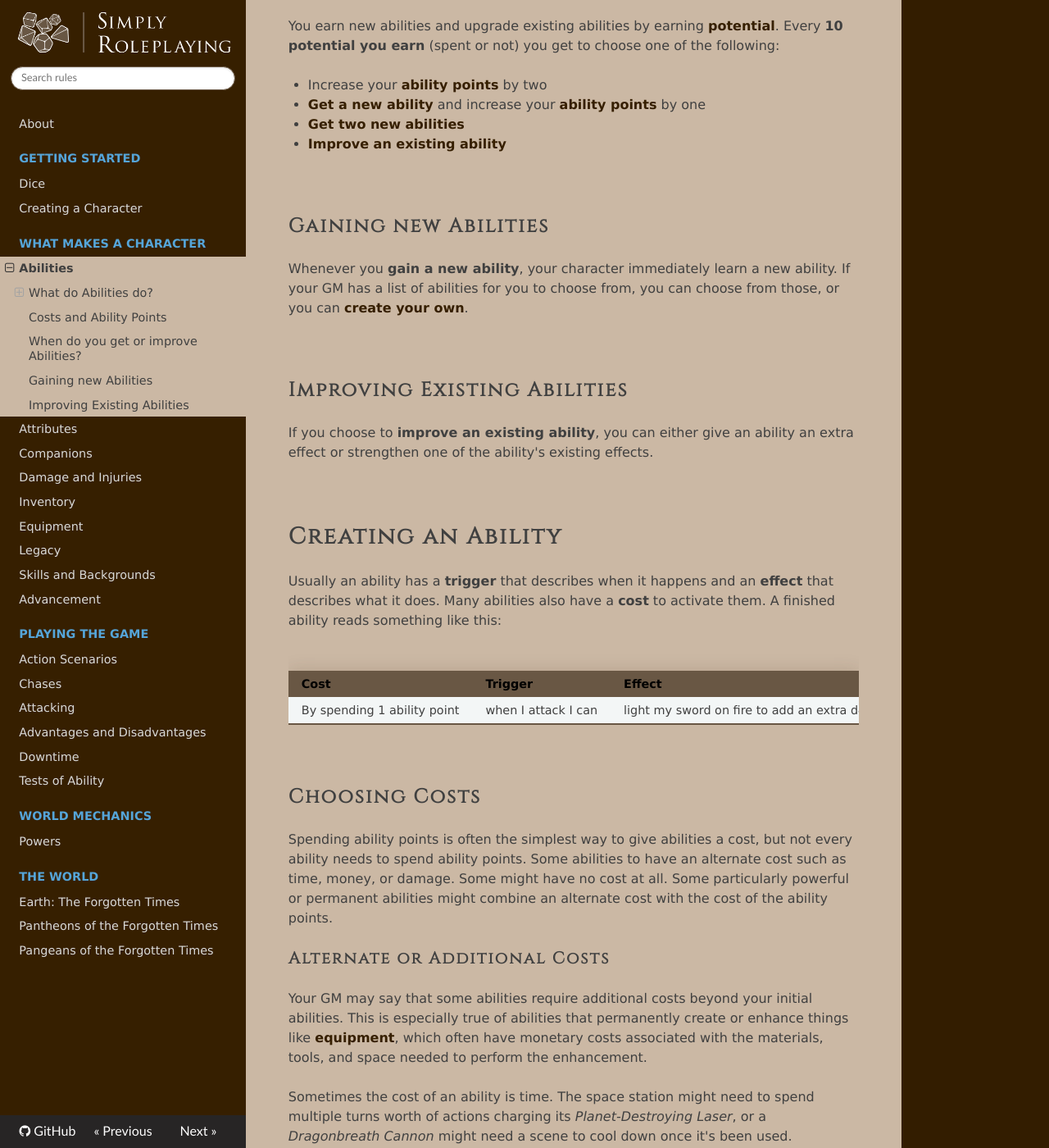
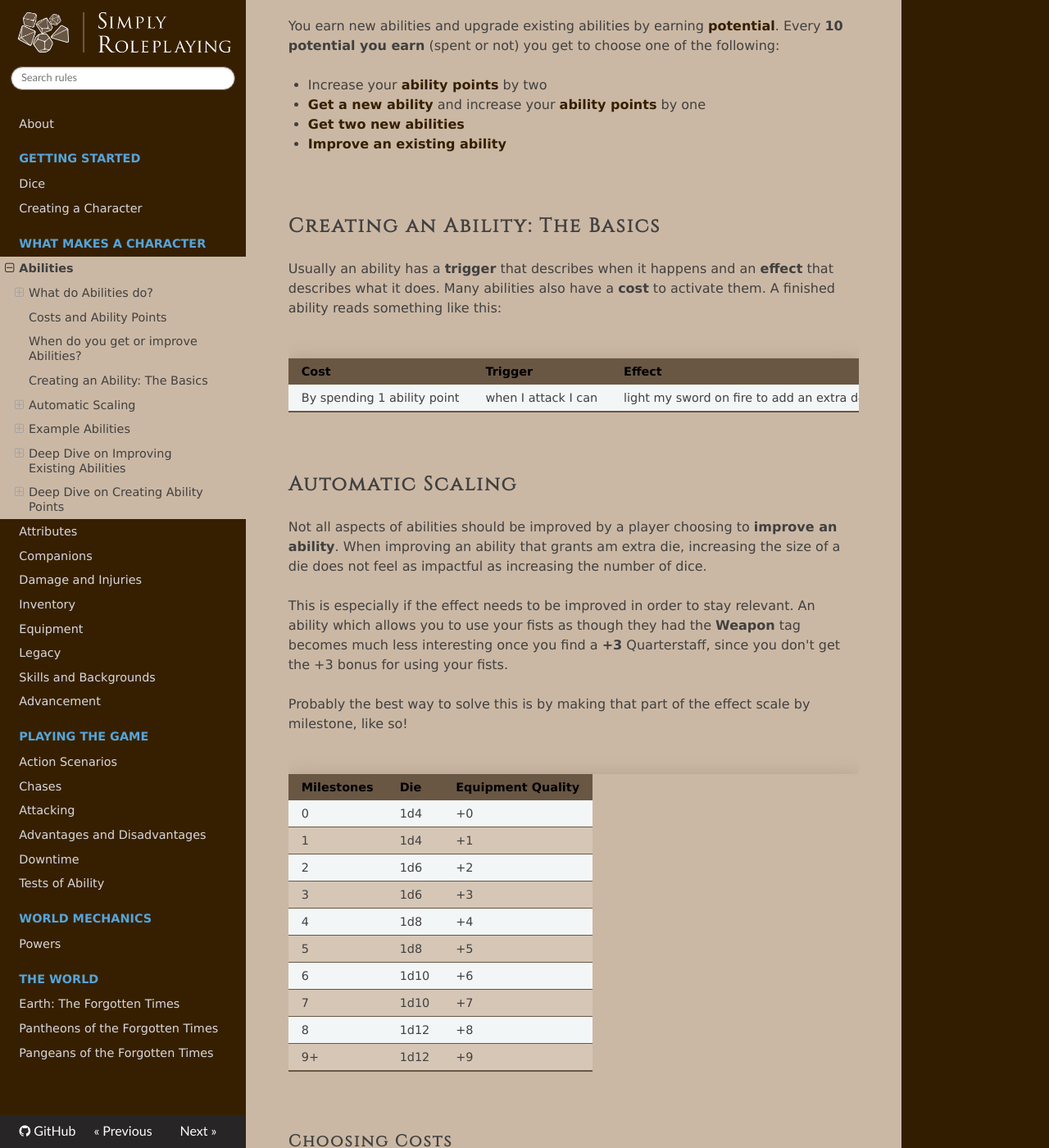
Before and after one commit to TheFifthRider/simply-roleplaying-webapp, an MkDocs documentation site: the page built from docs/character/abilities.md, in a window 1280 px wide and 1400 px high, scrolled down 1415 px. Shown: the whole window at 82% size. Built offline with MkDocs 1.6.1, drawn with Linux system fonts in a browser that asks for light colours; nearby versions of some CDN libraries; some of the changed text lies outside the part shown.

Commit message:
feat: Adding more to Abilities

```diff
--- a/docs/character/abilities.md
+++ b/docs/character/abilities.md
@@ -33,39 +33,50 @@
 You earn new abilities and upgrade existing abilities by earning [potential](milestones.md). Every **10 potential you earn** (spent or not) you get to choose one of the following:
 
 * Increase your [ability points](#costs-and-ability-points) by two
-* [Get a new ability](#gaining-new-abilities) and increase your [ability points](#costs-and-ability-points) by one
-* [Get two new abilities](#gaining-new-abilities)
+* [Get a new ability](#creating-an-ability) and increase your [ability points](#costs-and-ability-points) by one
+* [Get two new abilities](#creating-an-ability)
 * [Improve an existing ability](#improving-existing-abilities)
 
 <br/>
 
-## Gaining new Abilities
+## Creating an Ability: The Basics
 
-Whenever you **gain a new ability**, your character immediately learn a new ability. If your GM has a list of abilities for you to choose from, you can choose from those, or you can [create your own](#creating-an-ability).
+Usually an ability has a **trigger** that describes when it happens and an **effect** that describes what it does. Many abilities also have a **cost** to activate them. A finished ability reads something like this:
+
+| Cost                        | Trigger             | Effect                                            |
+| --------------------------- | ------------------- | ------------------------------------------------- |
+| By spending 1 ability point | when I attack I can | light my sword on fire to add an extra d4 damage. |
 
 <br/>
 
-## Improving Existing Abilities
+## Automatic Scaling
 
-If you choose to **improve an existing ability**, you can either give an ability an extra effect or strengthen one of the ability's existing effects.
+Not all aspects of abilities should be improved by a player choosing to **improve an ability**. When improving an ability that grants am extra die, increasing the size of a die does not feel as impactful as increasing the number of dice.
+
+This is especially if the effect needs to be improved in order to stay relevant. An ability which allows you to use your fists as though they had the **Weapon** tag becomes much less interesting once you find a **+3** Quarterstaff, since you don't get the +3 bonus for using your fists.
+
+Probably the best way to solve this is by making that part of the effect scale by milestone, like so!
+
+| Milestones | Die  | Equipment Quality |
+| ---------- | ---- | ----------------- |
+| 0          | 1d4  | +0                |
+| 1          | 1d4  | +1                |
+| 2          | 1d6  | +2                |
+| 3          | 1d6  | +3                |
+| 4          | 1d8  | +4                |
+| 5          | 1d8  | +5                |
+| 6          | 1d10 | +6                |
+| 7          | 1d10 | +7                |
+| 8          | 1d12 | +8                |
+| 9+         | 1d12 | +9                |
 
 <br/>
 
-# Creating an Ability
-
-Usually an ability has a **trigger** that describes when it happens and an **effect** that describes what it does. Many abilities also have a **cost** to activate them. A finished ability reads something like this:
-
-| Cost                        | Trigger             | Effect                                                |
-| --------------------------- | ------------------- | ----------------------------------------------------- |
-| By spending 1 ability point | when I attack I can | light my sword on fire to add an extra d4 to my roll. |
-
-<br/>
-
-## Choosing Costs
+### Choosing Costs
 
 Spending ability points is often the simplest way to give abilities a cost, but not every ability needs to spend ability points. Some abilities to have an alternate cost such as time, money, or damage. Some might have no cost at all. Some particularly powerful or permanent abilities might combine an alternate cost with the cost of the ability points.
 
-### Alternate or Additional Costs
+#### Alternate or Additional Costs
 
 Your GM may say that some abilities require additional costs beyond your initial abilities. This is especially true of abilities that permanently create or enhance things like [equipment](equipment.md), which often have monetary costs associated with the materials, tools, and space needed to perform the enhancement.
 
@@ -73,15 +84,15 @@
 
 These costs may replace the ability point cost, or may be in addition to the ability point cost depending on what makes sense.
 
-### Passive Abilities: Abilities with No Cost
+#### Passive Abilities: Abilities with No Cost
 
 Not all abilities need to be limited by how often they can be used, like a martial artist's natural ability to use their fists as a [weapon](equipment.md#Weapon). If it doesn't always make sense for an ability to have a charge, talk to your gamemaster about making the ability a **passive ability**.
 
-Passive abilities are simply abilities which do not have charge. Gamemasters and players should expect to workshop passive abilities more than active abilities. In addition, consider adding additional triggers that all must be satisfied to use the effect, or weakening the effect compared to an ability with a cost.
+Passive abilities are simply abilities which do not have charge. Gamemasters and players should expect to workshop passive abilities more than active abilities. Your Gamemaster may suggest using **multiple triggers** that must be satisfied to use the effect or making the effect **less strong** compared to an ability with a cost.
 
 <br/>
 
-## Example Abilities
+### Example Abilities
 
 Here are a few examples of triggers and effects to get you started.
 
@@ -115,7 +124,7 @@
 
 <br/>
 
-### Example Abilities
+## Example Abilities
 
 Here are a few example abilities created using examples of costs paired with the triggers and effects listed above:
 
@@ -171,25 +180,6 @@
 | ...move up to my speed.                                      |                                                              |
 | ...give a specific equipment a specific tag for a specific amount of time. | Add additional tags<br/>Add equipment that could be used<br/>Increase the amount of time |
 | ...get a specific equipment with specific tags for a specific amount of time. | Add additional tags<br/>Increase the amount of time          |
-
-<br/>
-
-### How Abilities Scale
-
-At certain numbered milestones, dice increase and equipment granted by abilities become more powerful.
-
-| Milestones | Die  | Modifier |
-| ---------- | ---- | -------- |
-| 0          | 1d4  | +0       |
-| 1          | 1d4  | +1       |
-| 2          | 1d6  | +2       |
-| 3          | 1d6  | +3       |
-| 4          | 1d8  | +4       |
-| 5          | 1d8  | +5       |
-| 6          | 1d10 | +6       |
-| 7          | 1d10 | +7       |
-| 8          | 1d12 | +8       |
-| 9+         | 1d12 | +9       |
 
 <br/>
 
```
Also changed, not shown: other parts of docs/character/abilities.md (+3 -5 lines).
